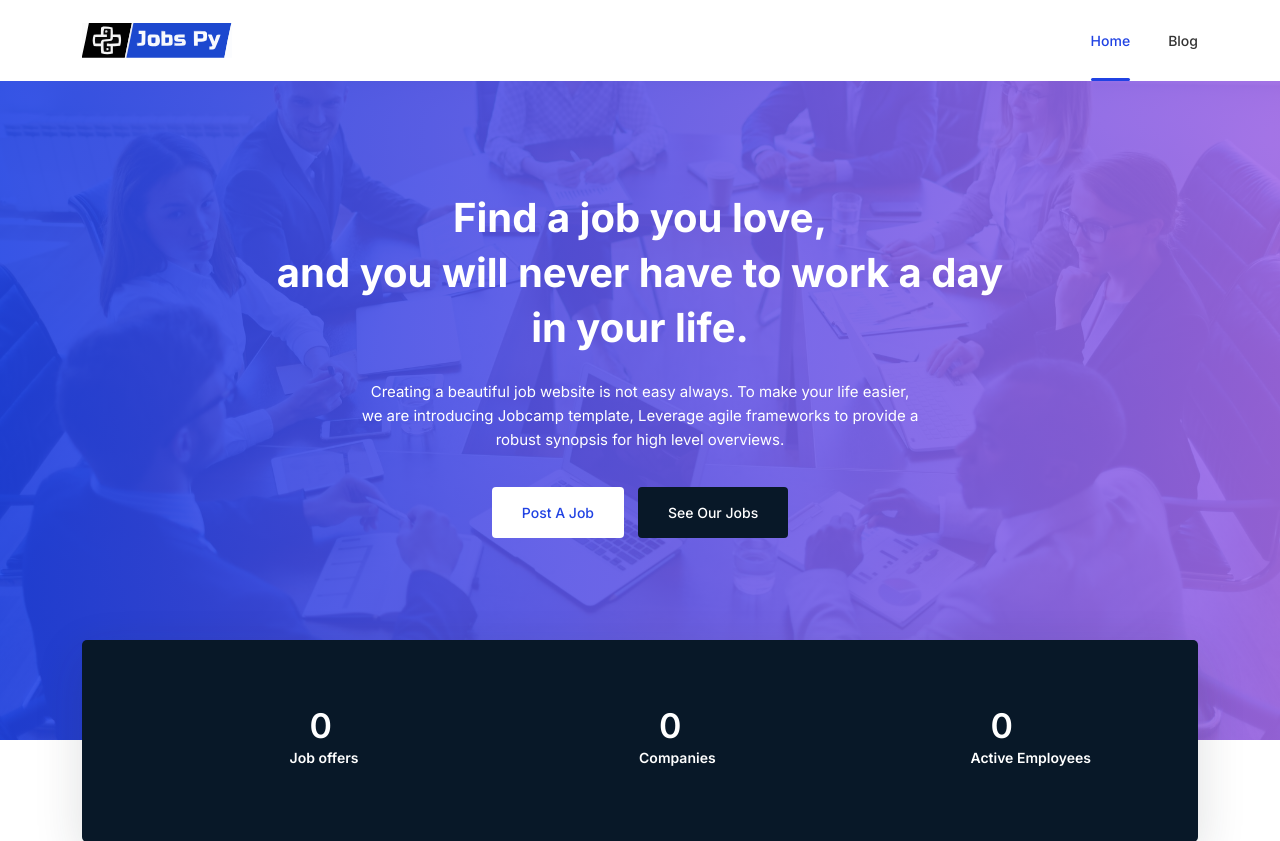
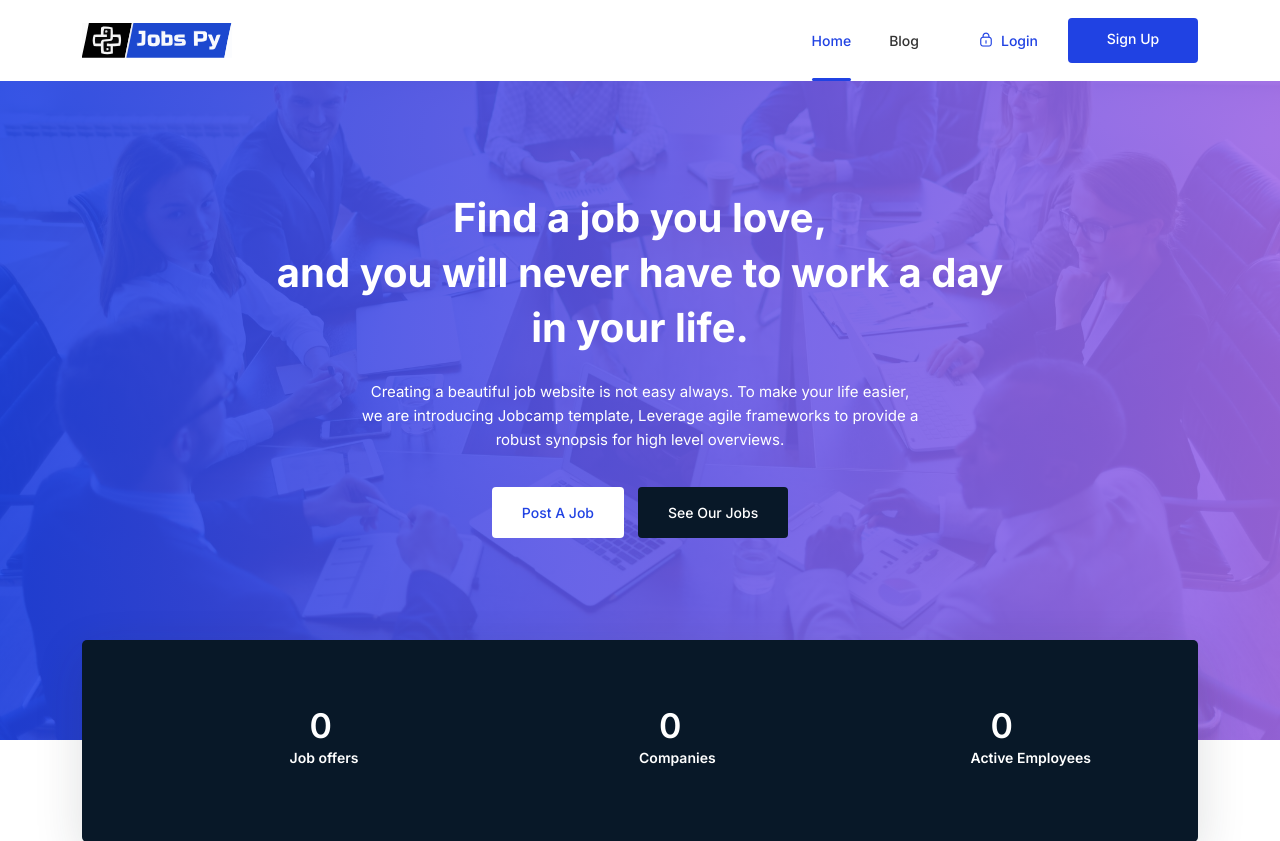
Before and after one commit to Nedelchev86/jobsPy, a Django app: page / in a window 1280 px wide. Shown: the top 841 px of the page. Run offline with Django 5.2, Linux system fonts and the light colour scheme; some libraries are stand-ins or nearby versions; some web fonts are replaced.

Commit message:
Added Login, Register and LogOut urls

```diff
--- /dev/null
+++ b/jobsPy/accounts/urls.py
@@ -0,0 +1,12 @@
+from django.urls import path
+
+from jobsPy.accounts.views import RegisterView, singout, ChangePass, LoginUserView
+
+urlpatterns = [
+    path("registration/", RegisterView.as_view(), name="registration"),
+    path('login/', LoginUserView.as_view(), name="login"),
+    path("sing-out/", singout, name="sing-out"),
+    path("chage-password/", ChangePass.as_view(), name="change-password"),
+    path('login/', LoginUserView.as_view(), name="login"),
+
+]
--- a/jobsPy/urls.py
+++ b/jobsPy/urls.py
@@ -4,5 +4,6 @@ from django.urls import path, include
 
 urlpatterns = [
     path('admin/', admin.site.urls),
-    path('', include('jobsPy.main.urls'))
+    path('', include('jobsPy.main.urls')),
+    path('accounts/', include('jobsPy.accounts.urls')),
 ]
--- a/templates/base.html
+++ b/templates/base.html
@@ -97,29 +97,29 @@
                             </div>
 
                             <!-- navbar collapse -->
-{#                            <div class="button">#}
-{#                                #}
-{#                                {% if user.is_authenticated %}#}
-{#                                {% if user.company.image %}#}
-{#                                    #}
-{#                                    <a href="{% url 'login_redirect_dashboard' %} "><img class="user-profile-small" src="{{ user.company.image.url }}" alt="Logo"></a>#}
-{##}
-{#                                {% elif user.jobseeker.profile_picture %}#}
-{#                                    <a href="{% url 'login_redirect_dashboard' %} "><img class="user-profile-small" src="{{ user.jobseeker.profile_picture.url }}" alt="Logo"></a>#}
-{#                                {% else %}#}
-{#                                    <div class="text-center align-center"  style="align-items:center !important;justify-content:center !important;background-color: black;width: 50px;height: 50px;border-radius: 50px; margin-right: 20px">#}
-{#                                    <a href="{% url 'login_redirect_dashboard' %}" style="padding-top: 10%; color: white; font-size: 25px" >{{ user.email.0 }}</a>#}
-{#                                    </div>#}
-{#                                {% endif %}#}
-{#                                    #}
-{#                                    <a href="{% url 'sing-out' %}"  class="login"><i class="lni lni-lock-alt"></i> Logout</a>#}
-{##}
-{#                                {% else %}#}
-{#                                <a href="{% url 'login' %}"   class="login"><i#}
-{#                                        class="lni lni-lock-alt"></i> Login</a>#}
-{#                                <a href="{% url 'registration' %}"  class="btn">Sign Up</a>#}
-{#                                {% endif %}#}
-{#                            </div>#}
+                            <div class="button">
+
+                                {% if user.is_authenticated %}
+                                {% if user.company.image %}
+
+                                    <a href="{% url 'login_redirect_dashboard' %} "><img class="user-profile-small" src="{{ user.company.image.url }}" alt="Logo"></a>
+
+                                {% elif user.jobseeker.profile_picture %}
+                                    <a href="{% url 'login_redirect_dashboard' %} "><img class="user-profile-small" src="{{ user.jobseeker.profile_picture.url }}" alt="Logo"></a>
+                                {% else %}
+                                    <div class="text-center align-center"  style="align-items:center !important;justify-content:center !important;background-color: black;width: 50px;height: 50px;border-radius: 50px; margin-right: 20px">
+                                    <a href="{% url 'login_redirect_dashboard' %}" style="padding-top: 10%; color: white; font-size: 25px" >{{ user.email.0 }}</a>
+                                    </div>
+                                {% endif %}
+
+                                    <a href="{% url 'sing-out' %}"  class="login"><i class="lni lni-lock-alt"></i> Logout</a>
+
+                                {% else %}
+                                <a href="{% url 'login' %}"   class="login"><i
+                                        class="lni lni-lock-alt"></i> Login</a>
+                                <a href="{% url 'registration' %}"  class="btn">Sign Up</a>
+                                {% endif %}
+                            </div>
                         </nav>
                         <!-- navbar -->
                     </div>
```
